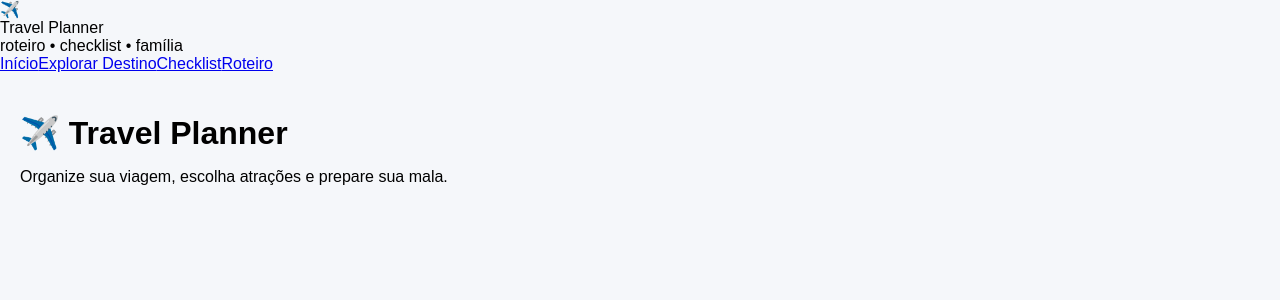
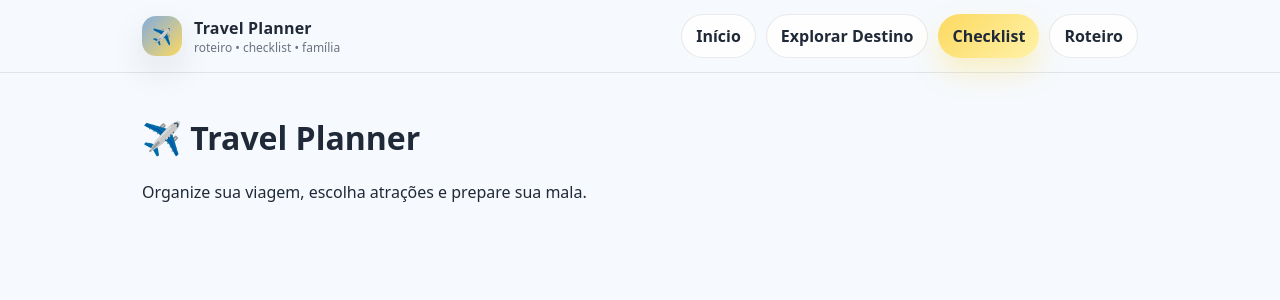
Before and after one commit to letsdreamviagens-sudo/Meu-Plano-de-Viagem, a Next.js app: page / in a window 1280 px wide. Shown: the top 300 px of the page. Built offline with nearby package versions, Linux system fonts and the light colour scheme.

Commit message:
Update globals.css

```diff
--- a/styles/globals.css
+++ b/styles/globals.css
@@ -1,37 +1,178 @@
-body {
-  margin: 0;
-  font-family: Arial, sans-serif;
-  background: #f5f7fa;
+:root{
+  --bg: #f6f9fd;
+  --card: #ffffff;
+  --text: #1f2937;
+  --muted: #6b7280;
+  --border: rgba(31,41,55,.10);
+
+  --primary: #83acde;   /* azul */
+  --secondary: #fcd961; /* amarelo */
+  --accent: #dd5a07;    /* laranja */
+
+  --shadow: 0 14px 34px rgba(31,41,55,.10);
+  --radius: 18px;
 }
 
-h1, h2 {
-  margin-bottom: 10px;
+*{ box-sizing:border-box; }
+
+body{
+  margin:0;
+  font-family: ui-sans-serif, system-ui, -apple-system, Segoe UI, Roboto, Arial;
+  background: var(--bg);
+  color: var(--text);
 }
 
-.container {
-  padding: 20px;
+.container{
+  max-width: 1040px;
+  margin: 0 auto;
+  padding: 22px;
 }
 
-.grid {
-  display: grid;
-  grid-template-columns: repeat(auto-fill, minmax(250px, 1fr));
-  gap: 16px;
+.nav{
+  position: sticky;
+  top: 0;
+  z-index: 10;
+  background: rgba(246,249,253,.85);
+  backdrop-filter: blur(10px);
+  border-bottom: 1px solid var(--border);
 }
 
-:root{
-  /* 🎨 PALETA LET’S DREAM */
-  --bg: #f6f9fd;          /* fundo claro azulado */
-  --card: #ffffff;       /* cards brancos */
-  --text: #1f2937;       /* texto principal */
-  --muted: #6b7280;      /* texto secundário */
-  --border: rgba(31,41,55,.08);
+.navInner{
+  max-width: 1040px;
+  margin: 0 auto;
+  padding: 14px 22px;
+  display:flex;
+  align-items:center;
+  justify-content: space-between;
+  gap: 12px;
+}
 
-  --primary: #83acde;    /* azul Let’s Dream */
-  --primary-2: #fcd961;  /* amarelo */
-  --accent: #dd5a07;     /* laranja destaque */
+.brand{ display:flex; align-items:center; gap:12px; }
+.brandIcon{
+  width: 40px; height: 40px;
+  display:flex; align-items:center; justify-content:center;
+  border-radius: 14px;
+  background: linear-gradient(135deg, var(--primary), var(--secondary));
+  box-shadow: var(--shadow);
+}
+.brandName{ font-weight: 900; letter-spacing:.2px; }
+.brandSub{ font-size: 12px; color: var(--muted); }
 
-  --success: #22c55e;
+.menu{ display:flex; gap:10px; flex-wrap: wrap; }
 
-  --shadow: 0 12px 30px rgba(31,41,55,.10);
-  --radius: 18px;
+.btn{
+  display:inline-flex;
+  align-items:center;
+  gap:8px;
+  padding: 10px 14px;
+  border-radius: 999px;
+  border: 1px solid var(--border);
+  background: rgba(255,255,255,.9);
+  cursor:pointer;
+  text-decoration:none;
+  color: var(--text);
+  font-weight: 700;
 }
+
+.btnPrimary{
+  border: none;
+  color: #1f2937;
+  background: linear-gradient(135deg, var(--secondary), #fff2a8);
+  box-shadow: 0 14px 26px rgba(252,217,97,.35);
+}
+
+.hero{
+  margin-top: 18px;
+  padding: 22px;
+  border-radius: var(--radius);
+  background:
+    radial-gradient(900px 340px at 20% 0%, rgba(131,172,222,.28), transparent 55%),
+    radial-gradient(900px 340px at 90% 20%, rgba(252,217,97,.26), transparent 55%),
+    rgba(255,255,255,.78);
+  border: 1px solid var(--border);
+  box-shadow: var(--shadow);
+}
+
+.hero h1{ margin:0 0 8px; font-size: 30px; line-height: 1.1; }
+.hero p{ margin:0; color: var(--muted); font-size: 15px; }
+
+.grid{
+  margin-top: 18px;
+  display:grid;
+  grid-template-columns: repeat(auto-fill, minmax(260px, 1fr));
+  gap: 14px;
+}
+
+.card{
+  background: var(--card);
+  border: 1px solid var(--border);
+  border-radius: var(--radius);
+  overflow: hidden;
+  box-shadow: var(--shadow);
+}
+
+.cardBody{ padding: 14px; }
+
+.cardTitle{
+  margin: 0 0 6px;
+  font-size: 16px;
+  font-weight: 900;
+}
+
+.cardDesc{
+  margin: 0 0 10px;
+  font-size: 13px;
+  color: var(--muted);
+  line-height: 1.35;
+}
+
+.badge{
+  display:inline-flex;
+  align-items:center;
+  padding: 6px 10px;
+  border-radius: 999px;
+  font-size: 12px;
+  border: 1px solid var(--border);
+  background: rgba(255,255,255,.85);
+  color: var(--muted);
+}
+
+.checkWrap{
+  background: rgba(255,255,255,.80);
+  border: 1px solid var(--border);
+  border-radius: var(--radius);
+  padding: 14px;
+  box-shadow: var(--shadow);
+}
+
+.checkItem{
+  display:flex;
+  align-items:center;
+  justify-content: space-between;
+  gap: 10px;
+  padding: 12px 12px;
+  border-radius: 14px;
+  border: 1px solid var(--border);
+  background: #fff;
+  cursor:pointer;
+  margin: 10px 0;
+}
+
+.checkLeft{ display:flex; align-items:center; gap:10px; }
+
+.dot{
+  width: 18px; height: 18px;
+  border-radius: 6px;
+  border: 1px solid var(--border);
+  background: rgba(131,172,222,.18);
+}
+
+.checked .dot{
+  background: rgba(221,90,7,.18);
+  border-color: rgba(221,90,7,.35);
+}
+
+.checked .label{
+  color: #9CA3AF;
+  text-decoration: line-through;
+}
```
